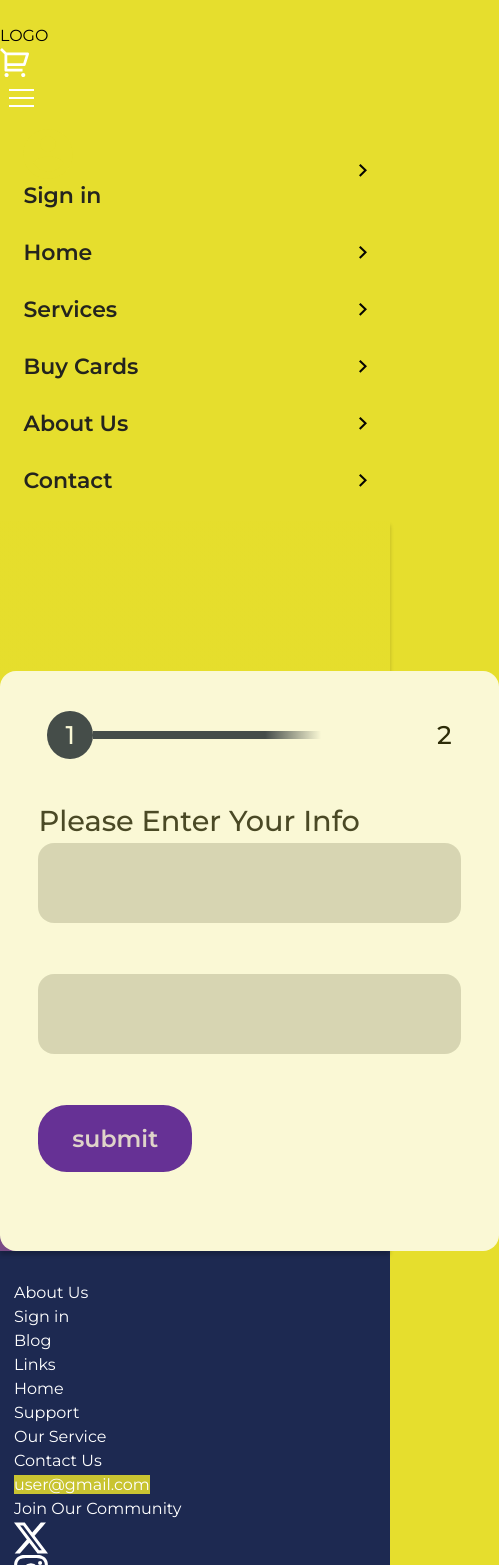
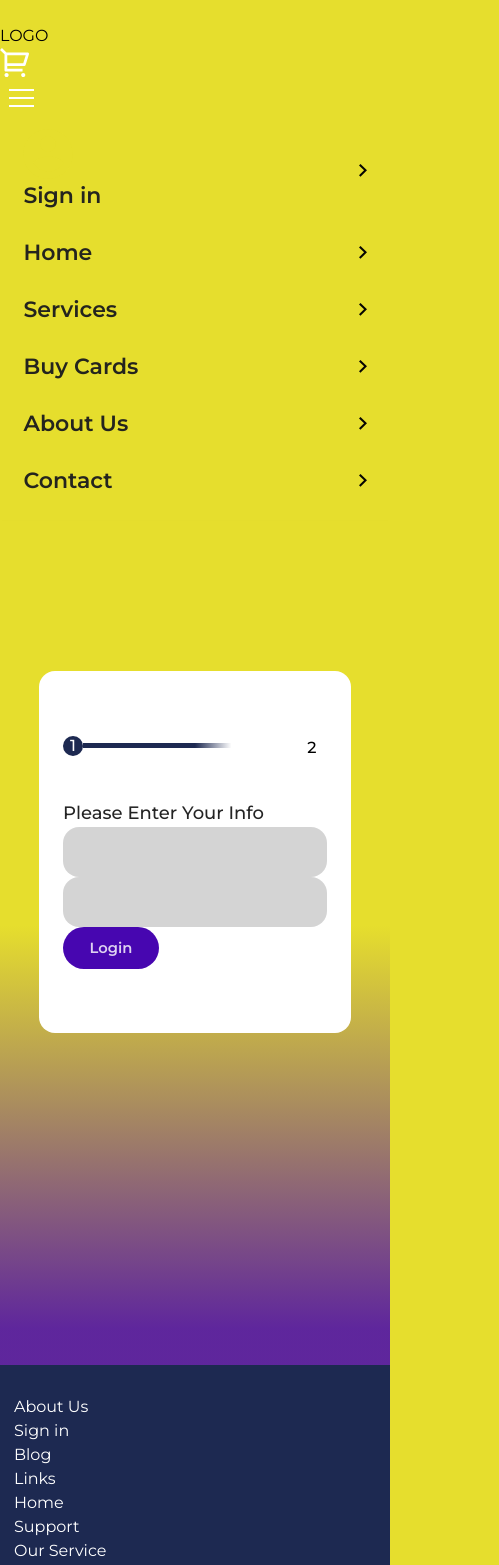
Before and after one commit to ramamalali/special_pro1, a React (Vite) app: page /sign-in in a window 390 px wide. Shown: the top 1565 px of the page, 499 px wide, since content can reach past the window. Built offline with nearby package versions, Linux system fonts and the light colour scheme.

Commit message:
new updates by fatima in the log-in and sign up pages.

```diff
--- a/src/modules/utlis/login/Login.css
+++ b/src/modules/utlis/login/Login.css
@@ -1,33 +1,37 @@
 .rm_login {
   width: 100%;
-  height: 100%;
-  opacity: 0.8;
-  background: linear-gradient(
-    180deg,
-    rgba(230, 222, 45, 0.85) 1.14%,
-    rgba(230, 222, 45, 0.85) 47.95%,
-    rgba(71, 6, 176, 0.85) 95.68%
-  );
+  min-height: 100vh;
+  background: linear-gradient(180deg,
+      rgba(230, 222, 45, 0.85) 1.14%,
+      rgba(230, 222, 45, 0.85) 47.95%,
+      rgba(71, 6, 176, 0.85) 95.68%);
 
   box-shadow: 0px 4px 4px 0px rgba(0, 0, 0, 0.25);
   padding-top: 9.4rem;
 }
+
 .rm_login_space {
-  width: 31.2rem !important;
-  height: 36.2rem !important;
+  width: 31.2rem;
+  height: 36.2rem;
+  padding: 1.5rem;
   flex-shrink: 0;
   border-radius: 1rem;
   background: var(--white);
   margin: 0rem auto;
+  display: flex;
+  flex-direction: column;
+  align-items: center;
+  justify-content: center;
+  gap: 2.78rem;
 }
+
 .rm_numbers {
-  width: 81%;
-  height: 8rem;
+  width: 100%;
   display: flex;
   align-items: center;
   justify-content: space-around;
-  margin: auto;
 }
+
 .rm_number1 {
   width: 3rem;
   height: 3rem;
@@ -40,16 +44,19 @@
   align-items: center;
   justify-content: center;
 }
+
 .rm_liner {
   width: 22.6rem;
   height: 0.5rem;
   background: linear-gradient(270deg, #fff 33.71%, #1d2951 50%);
 }
+
 .rm_liner2 {
   width: 22.6rem;
   height: 0.5rem;
-  background: linear-gradient(270deg,#1d2951 50%, #1d2951 50%);
+  background: linear-gradient(270deg, #1d2951 50%, #1d2951 50%);
 }
+
 .rm_number2 {
   color: #000;
   font-size: 1.6rem;
@@ -60,30 +67,70 @@
   color: rgba(0, 0, 0, 0.86) !important;
   font-size: 1.8rem !important;
   font-weight: 500;
-  margin-left: 2.4rem;
+
 }
+
 .rm_login_input {
   width: 26.4rem;
   height: 5rem;
   flex-shrink: 0;
   border-radius: 1rem;
   background: rgba(0, 0, 0, 0.17);
-  margin-left: 2.4rem;
-  margin-bottom: 3.2rem;
   display: flex;
   align-items: center;
   justify-content: center;
   font-size: 2rem;
 }
+.rm-btns{
+  display: flex;
+  justify-content: flex-start;
+  align-items: center;
+}
 .rm_login_submit {
   width: 9.6rem;
   height: 4.2rem;
-  flex-shrink: 0;
   color: rgba(255, 255, 255, 0.82);
   font-size: 1.4727rem;
   font-weight: 600;
   background-color: var(--secondary);
   border-radius: 1.8rem;
-  margin-left: 2.4rem;
-  margin-bottom: 2.4rem;
+
 }
+
+@media (max-width: 990px) {
+  .rm_number1 , .rm_number2 {
+    width: 1.25rem;
+    height: 1.25rem;
+    font-size: 1rem;
+  }
+
+  .rm_login_space {
+    width: 19.5rem;
+    height: 22.625rem;
+  }
+
+  .rm_liner {
+    width: 14.125rem;
+    height: 0.3125rem;
+  }
+
+  .rm_liner2 {
+    width: 14.125rem;
+    height: 0.3125rem;
+  }
+
+  .rm_login_text {
+    font-size: 1.125rem !important;
+  }
+
+  .rm_login_input {
+    width: 16.5rem;
+    height: 3.125rem;
+  }
+
+  .rm_login_submit {
+    width: 6rem;
+    height: 2.625rem;
+    font-size: 0.92044rem;
+  }
+}
--- a/src/modules/utlis/login/Login.jsx
+++ b/src/modules/utlis/login/Login.jsx
@@ -1,9 +1,10 @@
 import React from "react";
 import "../login/login.css";
 import { useState } from "react";
-import img from "../../../assets/img/Rectangle 12.png";
+import { useNavigate } from "react-router-dom";
 
 const Login = () => {
+
   const [inputVal, setinputVal] = useState([]);
   const [password, setpassword] = useState(false);
   const handlechange = (e) => {
@@ -12,8 +13,9 @@ const Login = () => {
     const filled = value.trim().length > 0;
     setpassword(filled);
   };
+
   return (
-    <div className="rm_login">
+    <div className="rm_login pb-3">
       <div className="rm_login_space">
         <div className="rm_numbers">
           <p className="rm_number1">1</p>
@@ -50,9 +52,9 @@ const Login = () => {
             </div>
           </div>
 
-          <div class="mt-3">
+          <div class="mt-3 rm-btns">
             <button type="submit" className="rm_login_submit">
-              submit
+              Login
             </button>
           </div>
         </form>
--- a/src/modules/utlis/signup/Signup.css
+++ b/src/modules/utlis/signup/Signup.css
@@ -1,14 +1,25 @@
 .rm_login_space2 {
-  width: 31.2rem !important;
-  height: 61.2rem !important;
+  width: 31.2rem ;
+  height: 61.2rem ;
   flex-shrink: 0;
   border-radius: 1rem;
   background: #fff;
   margin: 0rem auto;
+  padding: 2rem;
 }
+
 .rm_login_text2 {
   color: rgba(0, 0, 0, 0.86) !important;
   font-size: 1.8rem !important;
   font-weight: 500;
   margin-left: 2.4rem;
 }
+
+@media (max-width: 990px) {
+  .rm_login_space2 {
+    width: 19.5rem;
+    height: 32rem;
+    padding: 1.5rem;
+  }
+
+}
--- a/src/modules/utlis/signup/Signup.jsx
+++ b/src/modules/utlis/signup/Signup.jsx
@@ -2,7 +2,7 @@ import React from "react";
 import "./../signup/signup.css";
 import { useState } from "react";
 const Signup = () => {
-  const [inputVall, setinputVall] = useState([]);
+  const [inputVall, setinputVall] = useState();
   const [passwordd, setpasswordd] = useState(false);
   const handlechangee = (e) => {
     const valuee = e.target.value;
@@ -12,7 +12,7 @@ const Signup = () => {
   };
   return (
     <div>
-      <div className="rm_login">
+      <div className="rm_login pb-3">
         <div className="rm_login_space2">
           <div className="rm_numbers">
             <p className="rm_number1">1</p>
--- /dev/null
+++ b/src/modules/utlis/signup/route/signupRouter.jsx
@@ -0,0 +1,6 @@
+import Signup from '../Signup'
+
+export const signupRouter = [{
+    path: "sign-up",
+    element: <Signup />,
+  }]
```
Also changed, not shown: src/modules/utlis/login/routes/loginRoute.jsx (added, +8 -0 lines).
